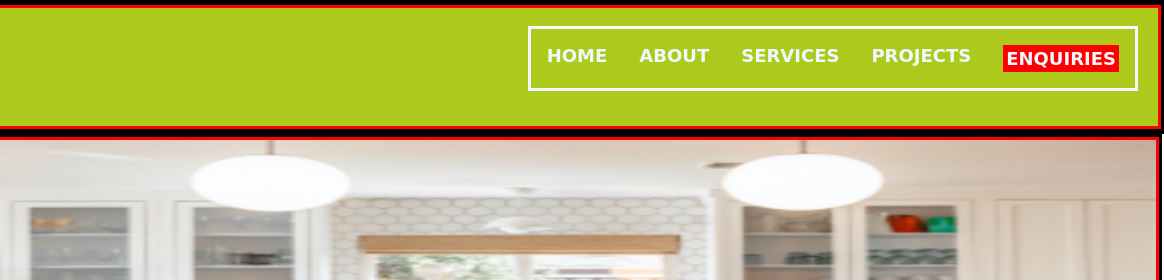
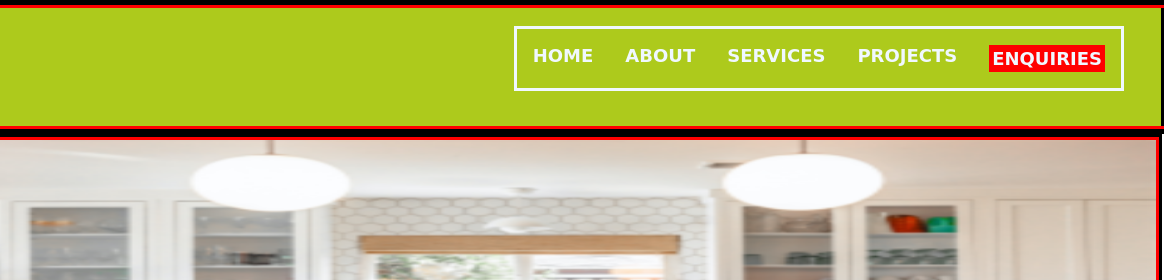
Before and after one commit to Yommyfaces/HTML-CSS-Yomi_Assignment, a plain HTML site: page index.html in a window 1280 px wide. Shown: the top 280 px of the page, 116-1280 px from the left. Drawn offline with Linux system fonts and the light colour scheme.

Commit message:
quick update to navigation size

```diff
--- a/sass/component/_nav.scss
+++ b/sass/component/_nav.scss
@@ -14,7 +14,8 @@
       border-style: solid;
       border-color: red;
       justify-content: space-between;
-      padding-right: 20px;
+      // padding-right: 20px;
+      width: 100%;
   }
 
   img{
@@ -34,6 +35,8 @@
     font-family: cursive;
     text-transform: uppercase;
     padding: 0rem;
+    margin-right: 40px;
+
 
     li{
       margin: 1rem;
```
Also changed, not shown: css/main.css, 1 other file.
